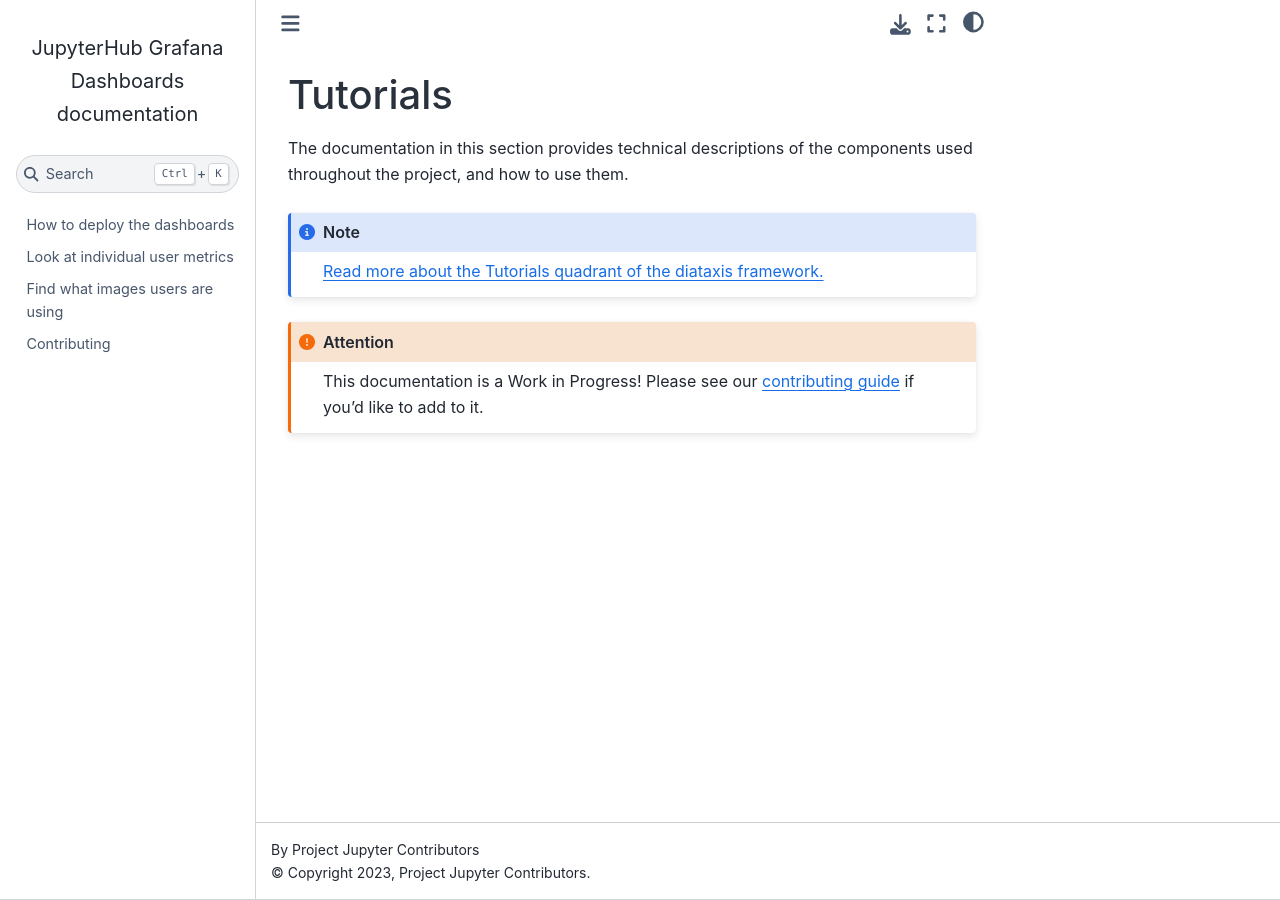
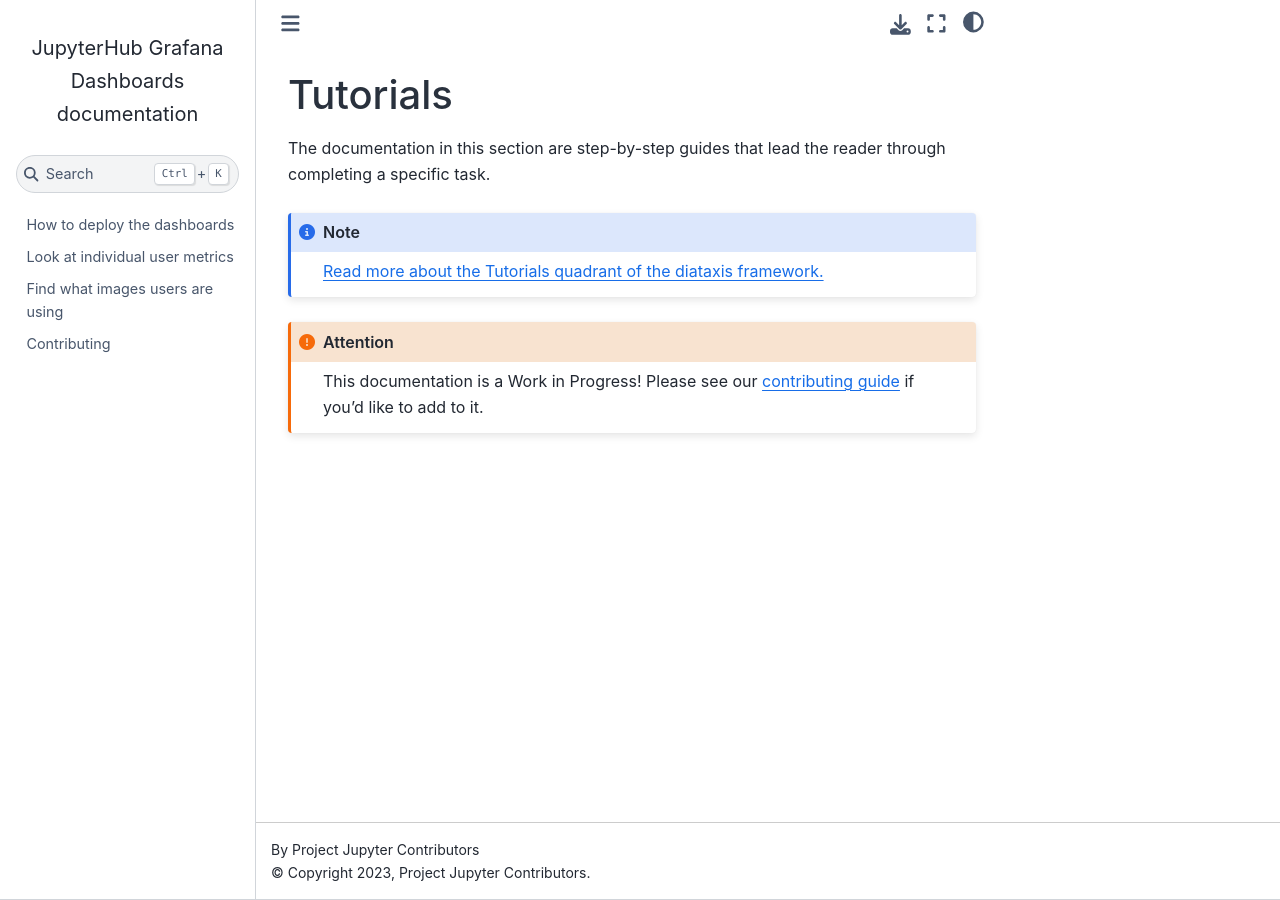
Before and after one commit to jupyterhub/grafana-dashboards, a Sphinx documentation site: the page built from docs/tutorials/index.md, in a window 1280 px wide. Built offline with Sphinx 7.4.7 and the Sphinx Book theme 1.1.4, drawn with Linux system fonts in a browser that asks for light colours.

Commit message:
Correct introductory sentence of the tutorials section

````diff
--- a/docs/tutorials/index.md
+++ b/docs/tutorials/index.md
@@ -1,8 +1,8 @@
 (tutorials)=
 # Tutorials
 
-The documentation in this section provides technical descriptions of the
-components used throughout the project, and how to use them.
+The documentation in this section are step-by-step guides that lead the reader
+through completing a specific task.
 
 ```{note}
 [Read more about the Tutorials quadrant of the diataxis framework.](https://diataxis.fr/tutorials/)
````
